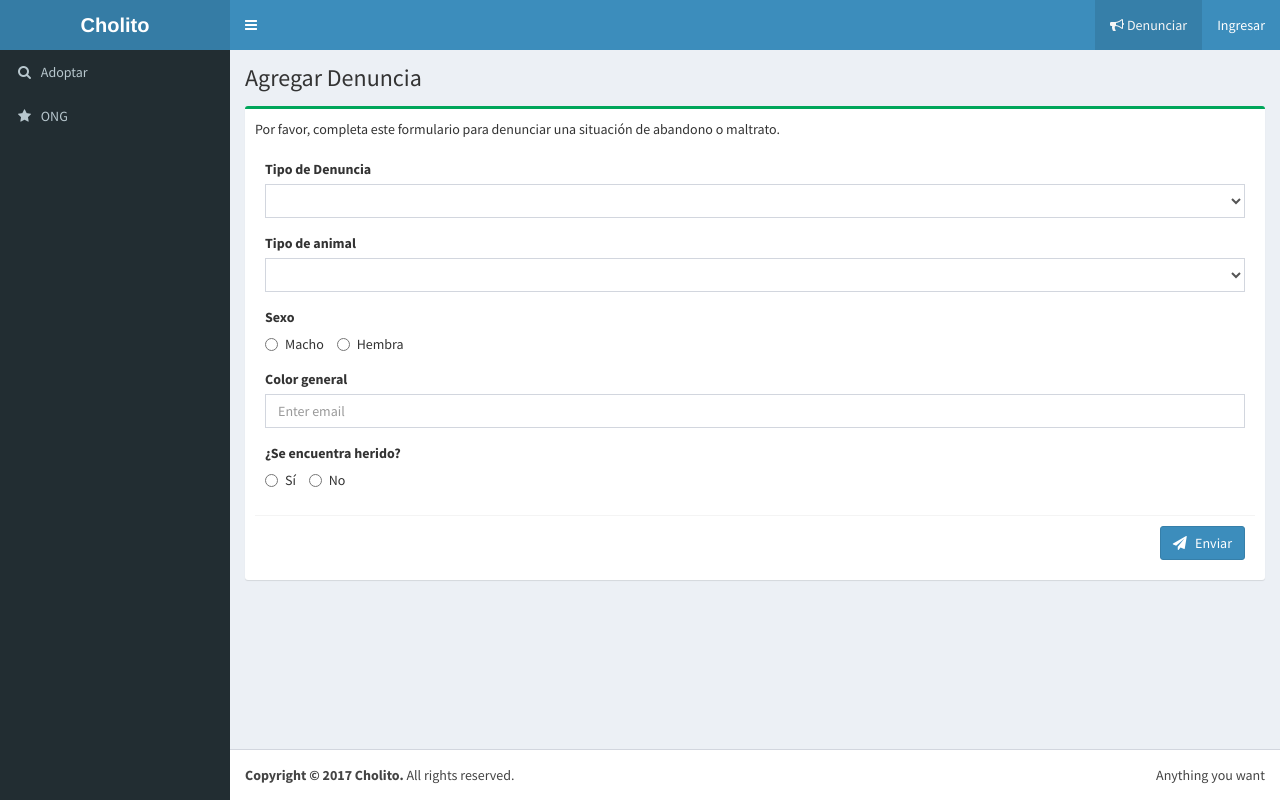
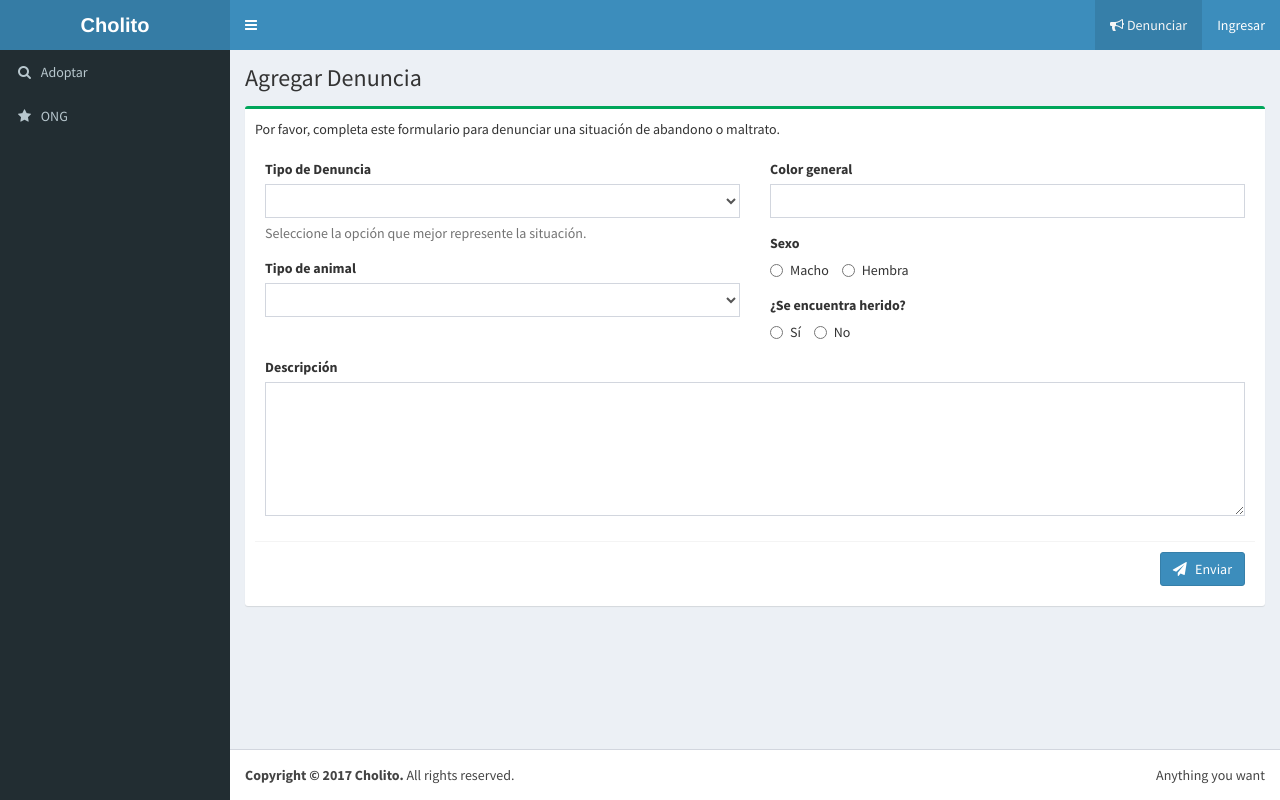
Before and after one commit to DCC-CC4401/2017-2-Bizc8-T3, a Django app: a page that uses CholitoDjango/templates/complaint/add-complaint.html in a window 1280 px wide. Run offline with Django 3.2, Linux system fonts and the light colour scheme; parts of the project's set-up code (start-up, migrations or seed data) failed here and were passed over; some libraries are stand-ins or nearby versions.

Commit message:
Edit text and layout

```diff
--- a/CholitoDjango/templates/complaint/add-complaint.html
+++ b/CholitoDjango/templates/complaint/add-complaint.html
@@ -81,6 +81,8 @@
                                             </div>
                                         </div>
                                     </div> -->
+                                    <div class="row">
+                                        <div class="col-sm-6">
                                             <div class="form-group">
                                                 <label for="type-complaint">
                                                     Tipo de Denuncia
@@ -89,13 +91,31 @@
                                                     name="type-complaint"
                                                     id="type-complaint">
                                                     <option></option>
-                                            <option>Abandono en la Calle</option>
-                                            <option>Exposición a temperaturas exrtremas</option>
-                                            <option>Falta de agua</option>
-                                            <option>Falta de comida</option>
-                                            <option>Violencia</option>
-                                            <option>Venta ambulante</option>
+                                                    <option>
+                                                        Abandono en la Calle
+                                                    </option>
+                                                    <option>
+                                                        Exposición a
+                                                        temperaturas exrtremas
+                                                    </option>
+                                                    <option>
+                                                        Falta de agua
+                                                    </option>
+                                                    <option>
+                                                        Falta de comida
+                                                    </option>
+                                                    <option>
+                                                        Violencia
+                                                    </option>
+                                                    <option>
+                                                        Venta ambulante
+                                                    </option>
                                                 </select>
+                                                <p class="help-block">
+                                                    Seleccione la opción que
+                                                    mejor represente la
+                                                    situación.
+                                                </p>
                                             </div>
                                             <div class="form-group">
                                                 <label for="input-type-animal">
@@ -113,6 +133,17 @@
                                                     <option>Caballo</option>
                                                     <option value="">Otro</option>
                                                 </select>
+                                            </div>
+                                        </div>
+                                        <div class="col-sm-6">
+                                            <div class="form-group">
+                                                <label for="input-color">
+                                                    Color general
+                                                </label>
+                                                <input type="text"
+                                                    class="form-control"
+                                                    id="input-color"
+                                                    name="color">
                                             </div>
                                             <div class="form-group">
                                                 <label>
@@ -133,16 +164,6 @@
                                                 </label>
                                             </div>
                                             <div class="form-group">
-                                        <label for="input-color">
-                                            Color general
-                                        </label>
-                                        <input type="text"
-                                            class="form-control"
-                                            id="input-color"
-                                            name="color"
-                                            placeholder="Enter email">
-                                    </div>
-                                    <div class="form-group">
                                                 <label>
                                                     ¿Se encuentra herido?
                                                 </label>
@@ -159,6 +180,22 @@
                                                         value="no">
                                                     No
                                                 </label>
+                                            </div>
+                                        </div>
+                                    </div>
+
+
+
+
+
+                                    <div class="form-group">
+                                        <label class="control-label"
+                                            for="description">
+                                            Descripción
+                                        </label>
+                                        <textarea name="" id="description"
+                                            rows="6"
+                                            class="form-control"></textarea>
                                     </div>
                                 </div>
                                 <div class="box-footer text-right">
```
Lines whose indentation alone changed are shown as unchanged.
